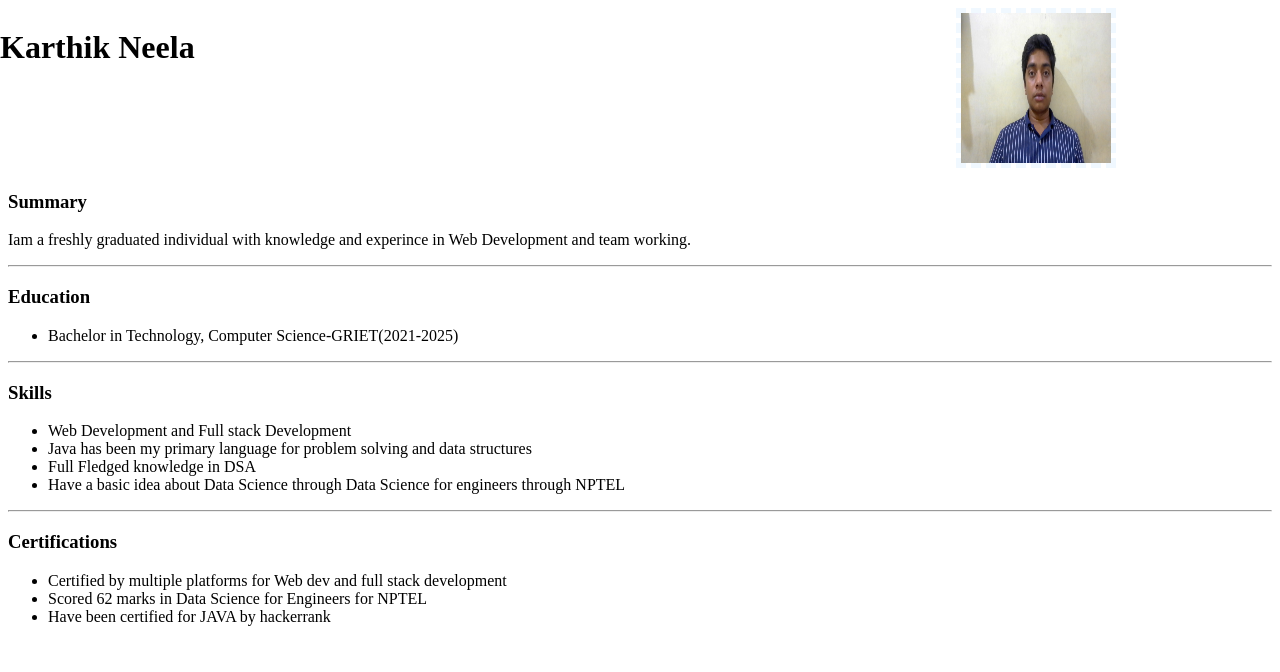
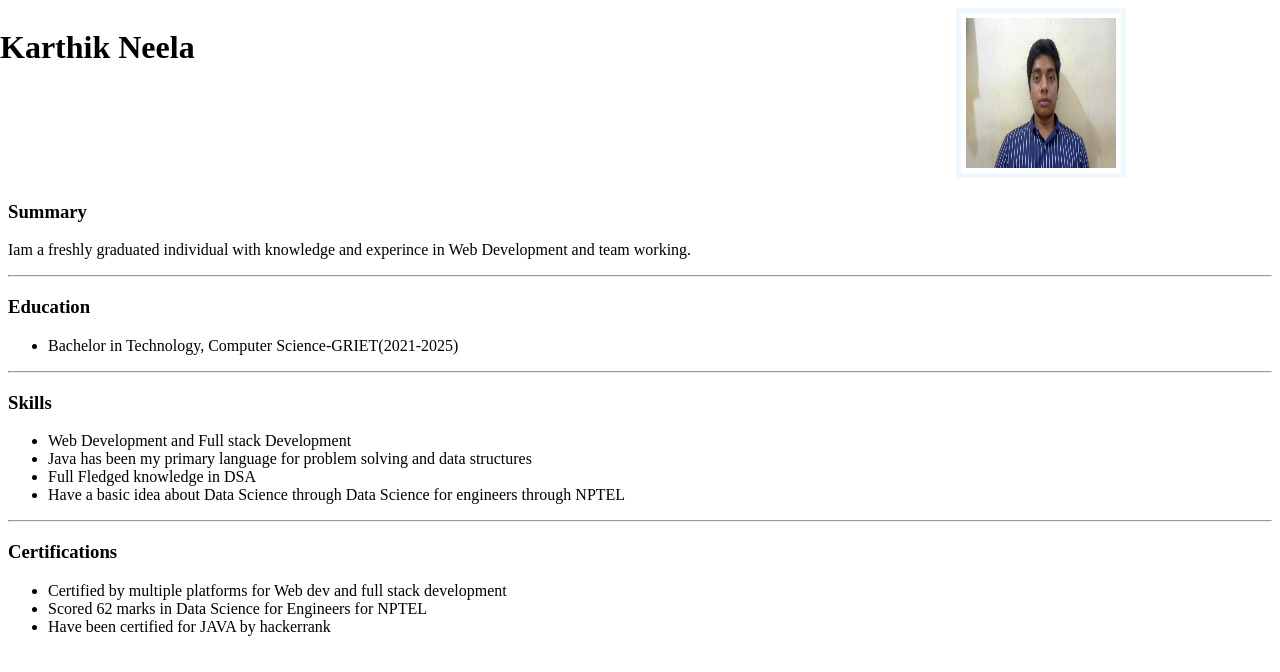
Before and after one commit to karthikneela3010/Resume, a plain HTML site: page index.html in a window 1280 px wide. Drawn offline with Linux system fonts and the light colour scheme.

Commit message:
Update index.html

```diff
--- a/index.html
+++ b/index.html
@@ -9,7 +9,8 @@
             position:relative;
             left:75%;
             top:0px;
-            border:5px dashed aliceblue;
+            border:5px solid aliceblue;
+            padding:5px;
         }
         #i2
         {
```
